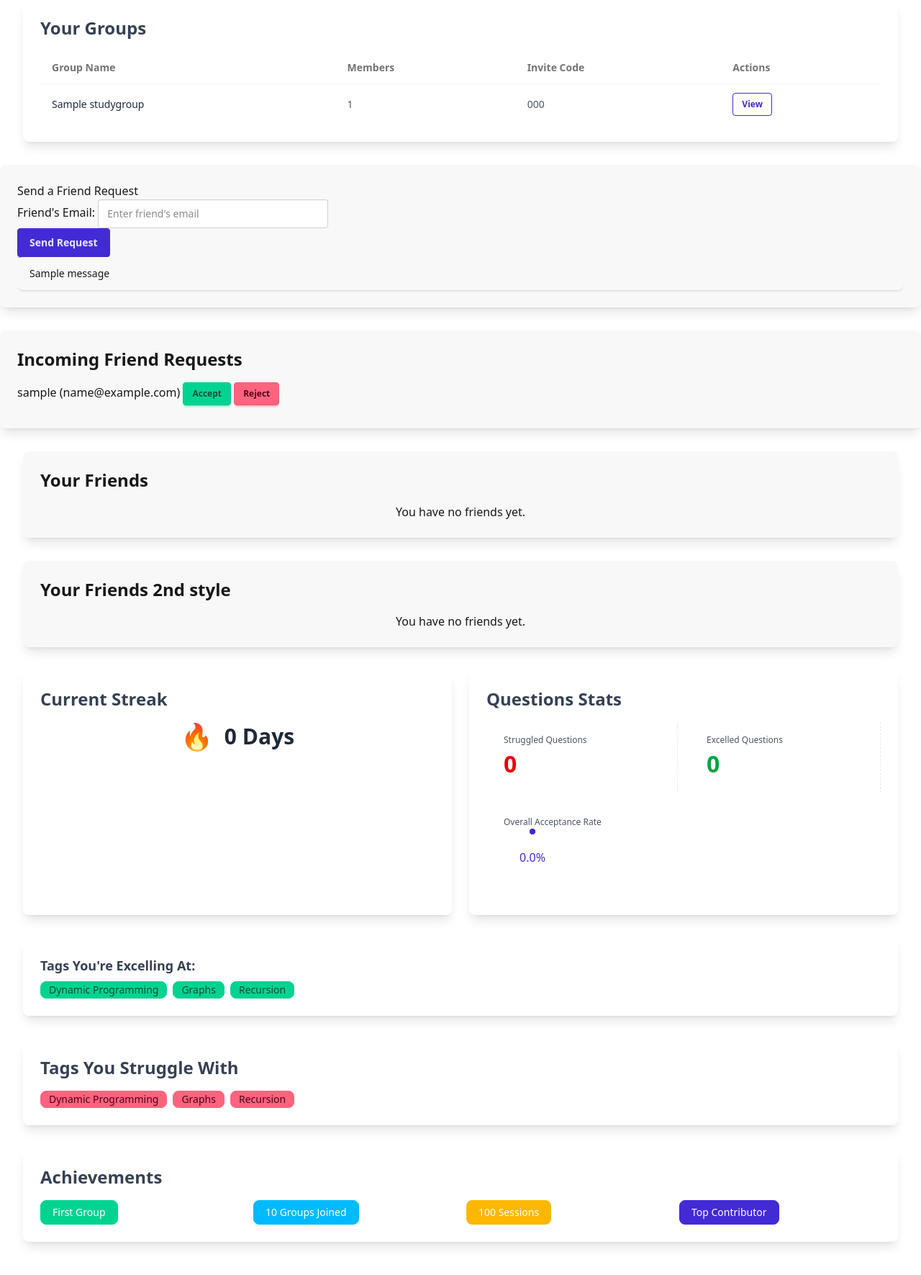
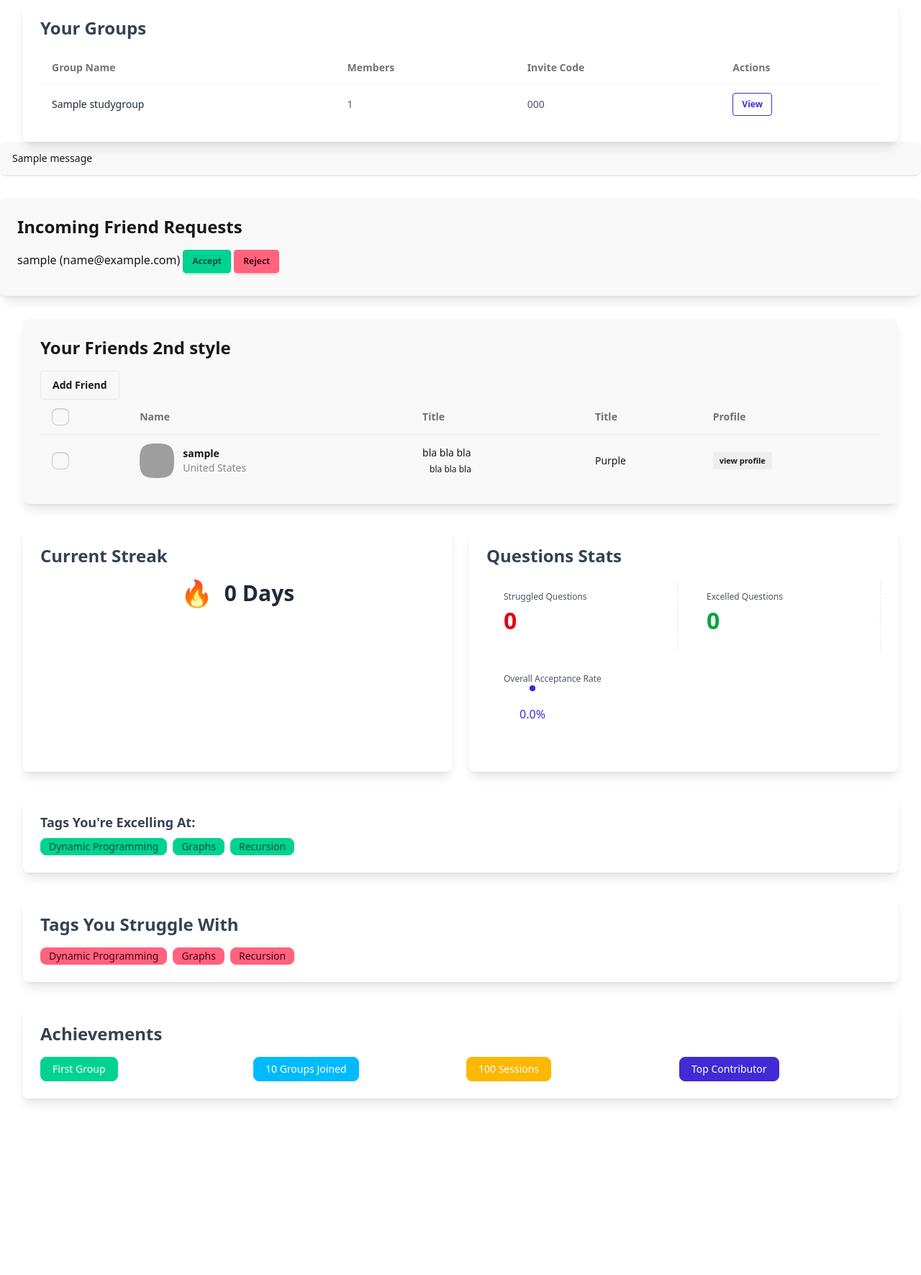
Before and after one commit to 1645arekraP/parit, a Django app: page /accounts/profile/ in a window 1280 px wide. Shown: the part 275-2046 px from the top of the page at 72% size. Run offline with Django 5.2, Linux system fonts and the light colour scheme; the visitor is signed in with stand-in values (Sample User, id 1); data comes from the database, SQL or seed files in the repository; tables that the repository leaves empty hold one stand-in row (values such as "Sample post"); one stand-in notice (Sample message) is shown; data that the repository does not hold is empty; grey boxes are pictures that could not be loaded.

Commit message:
added friend request logic to profile page

```diff
--- a/apps/accounts/templates/profile.html
+++ b/apps/accounts/templates/profile.html
@@ -71,16 +71,6 @@
     </div>
 
 
-    <div class="card bg-base-200 shadow-lg rounded-lg p-6 mt-8">
-        {% if form %}
-            <h2>Send a Friend Request</h2>
-            <form action="{% url 'profile' %}" method="POST">
-                {% csrf_token %}
-                {{ form.as_p }}
-                <button type="submit" class="btn btn-primary">Send Request</button>
-            </form>
-        {% endif %}
-
         {% if messages %}
   <div class="messages">
     {% for message in messages %}
@@ -90,7 +80,6 @@
     {% endfor %}
   </div>
 {% endif %}
-    </div>
 
     <div class="card bg-base-200 shadow-lg rounded-lg p-6 mt-8">
         <h2 class="text-2xl font-bold text-base-content mb-4">Incoming Friend Requests</h2>
@@ -117,35 +106,39 @@
         {% endif %}
       </div>
 
-      <div class="container mx-auto mt-8 px-4 md:px-8">
-        <div class="card bg-base-200 shadow-lg rounded-lg p-6">
-            <h2 class="text-2xl font-bold text-base-content mb-4">Your Friends</h2>
-            <div class="grid grid-cols-1 sm:grid-cols-2 md:grid-cols-3 lg:grid-cols-4 gap-6">
-                {% if user.profile.friends.all %}
-                    {% for friend in user.profile.friends.all %}
-                    <!-- Friend Card -->
-                    <div class="card bg-base-100 shadow-md rounded-lg p-4 text-center">
-                        <div class="avatar mb-3 mx-auto">
-                            <div class="w-16 h-16 rounded-full">
-                                <img src="https://static.vecteezy.com/system/resources/thumbnails/002/318/271/small/user-profile-icon-free-vector.jpg" alt="Friend Avatar">
-                            </div>
-                        </div>
-                        <p class="text-lg font-bold text-base-content">{{ friend.user.username }}</p>
-                        <a href="#" class="text-sm text-primary underline">View Profile</a>
-                    </div>
-                    {% endfor %}
-                {% else %}
-                    <p class="text-center text-base-content col-span-full">You have no friends yet.</p>
-                {% endif %}
-            </div>
-        </div>
-    </div>
+
 
     <div class="container mx-auto mt-8 px-4 md:px-8">
         <div class="card bg-base-200 shadow-lg rounded-lg p-6">
         <div class="overflow-y-auto max-h-[40vh]">
             <h2 class="text-2xl font-bold text-base-content mb-4">Your Friends 2nd style</h2>
-            {% if user.profile.friends.all %}
+            <button class="btn" popovertarget="friend_request" style="anchor-name:--anchor-1">
+                Add Friend
+              </button>
+              <div class="dropdown menu w-52 rounded-box bg-base-100 shadow-sm"
+                popover id="friend_request" style="position-anchor:--anchor-1">
+
+                    {% if form %}
+                        <h2>Send a Friend Request</h2>
+                        <form id="add-friend-form" action="{% url 'profile' %}" method="POST">
+                            {% csrf_token %}
+                            {{ form.as_p }}
+                            <button id="submit" type="submit" value="Submit" class="btn btn-primary">Send Request</button>
+                        </form>
+                    {% endif %}
+
+                    {% if messages %}
+              <div class="messages">
+                {% for message in messages %}
+                  <div class="alert {% if message.tags %}alert-{{ message.tags }}{% endif %}">
+                    {{ message }}
+                  </div>
+                {% endfor %}
+              </div>
+            {% endif %}
+
+            </div>
+            {% if user.friends.all %}
             <table class="table">
               <!-- head -->
               <thead>
@@ -162,7 +155,7 @@
                 </tr>
               </thead>
               <tbody>
-                {% for friend in user.profile.friends.all %}
+                {% for friend in user.friends.all %}
                 <!-- row 1 -->
                 <tr>
                   <th>
@@ -180,7 +173,7 @@
                         </div>
                       </div>
                       <div>
-                        <div class="font-bold">{{friend.user.username}}</div>
+                        <div class="font-bold">{{friend.username}}</div>
                         <div class="text-sm opacity-50">United States</div>
                       </div>
                     </div>
@@ -287,6 +280,30 @@
     </div>
 </div>
 
-
+<script>
+    document.addEventListener('DOMContentLoaded', function() {
+        var form = document.getElementById('add-friend-form');
+        form.addEventListener('submit', function(event) {
+            event.preventDefault();
+            var formData = new FormData(form);
+            var xhr = new XMLHttpRequest();
+            xhr.open('POST', form.action, true);
+            xhr.setRequestHeader('x-requested-with', 'XMLHttpRequest');
+            xhr.onload = function() {
+                if (xhr.status === 200) {
+                    var response = JSON.parse(xhr.responseText);
+                    if (response.success) {
+                        alert('Friend request sent!');
+                    } else {
+                        alert('Error: ' + response.error);
+                    }
+                } else {
+                    alert('An error occurred while submitting the form.');
+                }
+            };
+            xhr.send(formData);
+        });
+    });
+</script>
 
 {% endblock %}
--- a/apps/accounts/urls.py
+++ b/apps/accounts/urls.py
@@ -7,4 +7,5 @@ urlpatterns = [
     path("profile/", views.profile, name="profile"),
     path("settings/", views.settings, name="settings"),
     path("logout/", views.logout_view, name="logout"),
+    path("respond_friend_request/<int:request_id>/<str:response>/", views.respond_friend_request, name="respond_friend_request"),
 ]
--- a/apps/accounts/views.py
+++ b/apps/accounts/views.py
@@ -7,6 +7,7 @@ from django.contrib.auth.decorators import login_required
 from apps.groups.models import StudyGroup
 from apps.questions.models import QuestionRelation
 from django.db import IntegrityError
+from django.http import JsonResponse
 
 def signup(request):
     #TODO: Cleanup
@@ -63,9 +64,12 @@ def profile(request):
         form = AddFriendForm(request.POST)
         if form.is_valid():
             friend_email = form.cleaned_data["friend_email"]
-
+            print("DEBUGGGG")
+            print(request.headers.get('x-requested-with'))
             # Prevent sending request to self
             if friend_email == request.user.email:
+                if request.headers.get('x-requested-with') == 'XMLHttpRequest':
+                    return JsonResponse({'success': False, 'error': "You cannot send a friend request to yourself."})
                 messages.error(request, "You cannot send a friend request to yourself.")
                 print("CANT SEND TO YOUR SELF")
                 return redirect("profile")
@@ -73,6 +77,9 @@ def profile(request):
             try:
                 friend_user = CustomUser.objects.get(email=friend_email)
             except CustomUser.DoesNotExist:
+                if request.headers.get('x-requested-with') == 'XMLHttpRequest':
+                    return JsonResponse({'success': False, 'error': "No user found with that email."})
+                messages.error(request, "No user found with that email.")
                 messages.error(request, "No user found with that email.")
                 return redirect("profile")
 
@@ -80,6 +87,8 @@ def profile(request):
             user = request.user
             friend_user
             if friend_user in user.friends.all():
+                if request.headers.get('x-requested-with') == 'XMLHttpRequest':
+                    return JsonResponse({'success': False, 'error': "You are already friends."})
                 messages.info(request, "You are already friends.")
                 return redirect("profile")
 
@@ -87,11 +96,15 @@ def profile(request):
             if FriendRequest.objects.filter(
                     from_user=user, to_user=friend_user, status="pending"
                 ).exists():
+                if request.headers.get('x-requested-with') == 'XMLHttpRequest':
+                    return JsonResponse({'success': False, 'error': "Friend request already sent."})
                 messages.info(request, "Friend request already sent.")
                 return redirect("profile")
 
             # Create and save the friend request
             FriendRequest.objects.create(from_user=user, to_user=friend_user)
+            if request.headers.get('x-requested-with') == 'XMLHttpRequest':
+                return JsonResponse({'success': True})
             messages.success(request, "Friend request sent!")
             return redirect("profile")
     else:
--- a/static/src/styles.css
+++ b/static/src/styles.css
@@ -1594,6 +1594,9 @@
   .w-24 {
     width: calc(var(--spacing) * 24);
   }
+  .w-52 {
+    width: calc(var(--spacing) * 52);
+  }
   .w-80 {
     width: calc(var(--spacing) * 80);
   }
@@ -1739,6 +1742,11 @@
     border-color: var(--color-error);
     color: var(--color-error-content);
     --alert-color: var(--color-error);
+  }
+  .alert-info {
+    border-color: var(--color-info);
+    color: var(--color-info-content);
+    --alert-color: var(--color-info);
   }
   .border-base-300 {
     border-color: var(--color-base-300);
```
